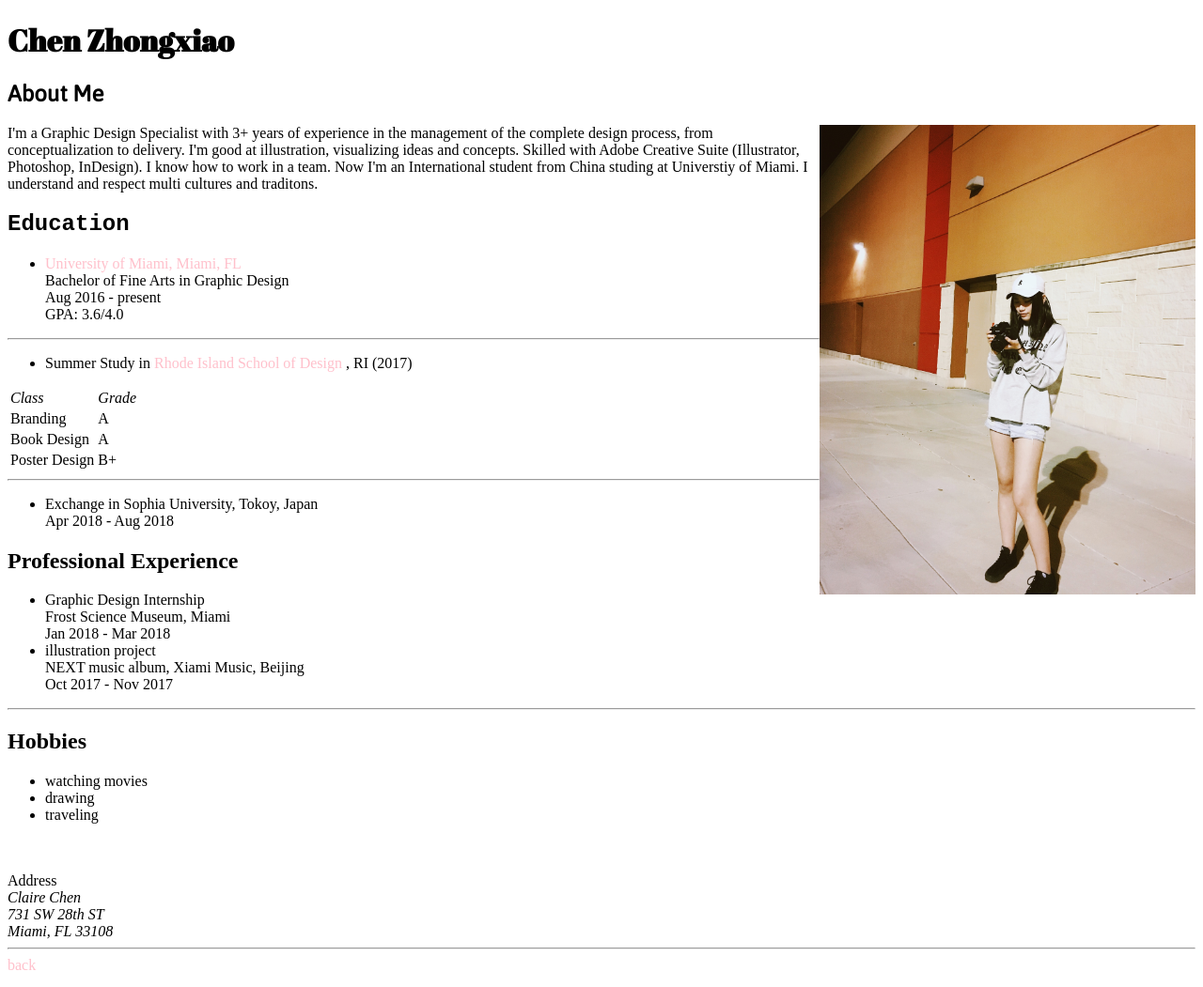
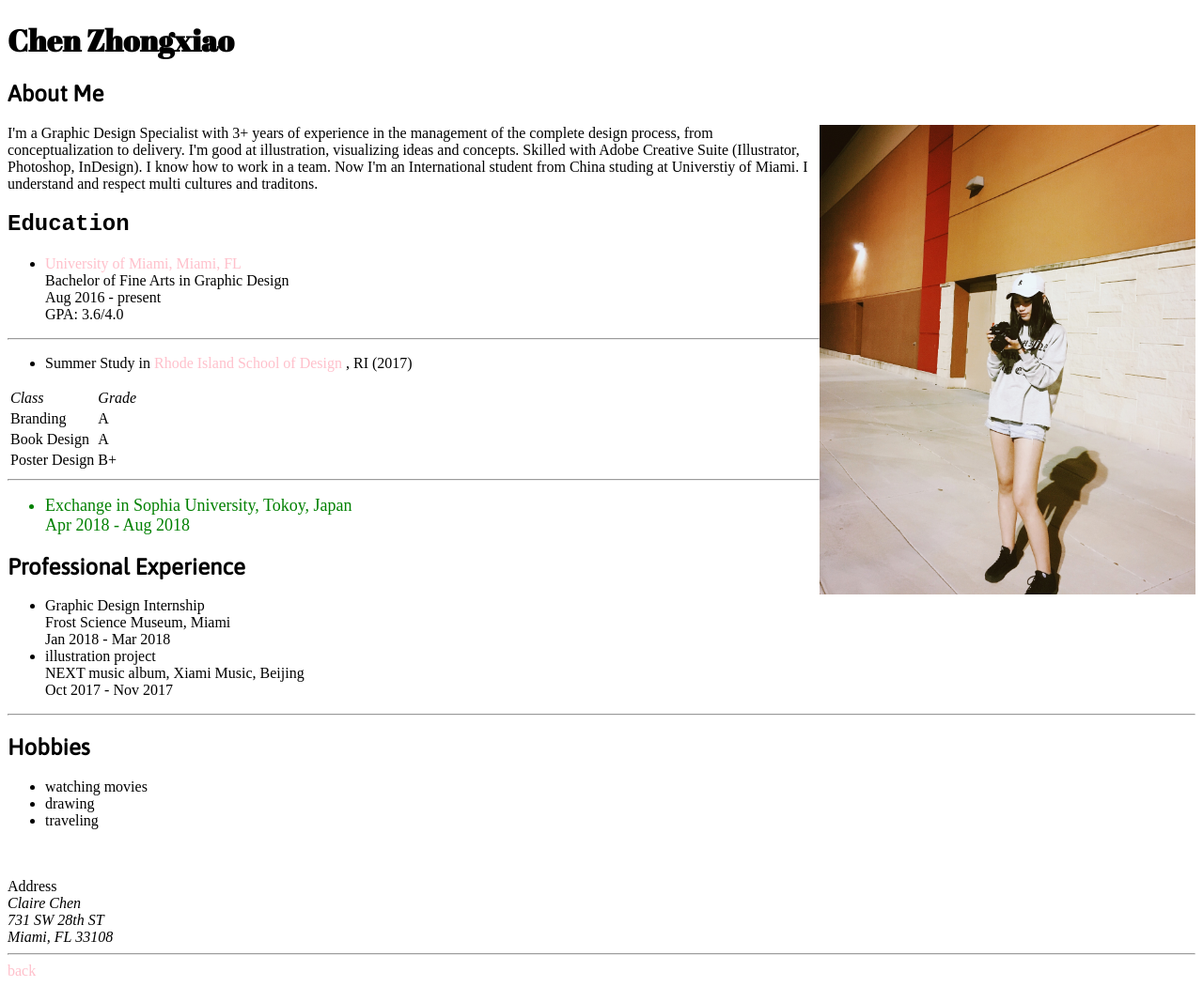
Before and after one commit to zx0731/zx0731.github.io, a plain HTML site: page CIM111/hw/assignment resume css/resume/index.html in a window 1280 px wide. Shown: the whole page at 94% size. Drawn offline with Linux system fonts and the light colour scheme.

Commit message:
9242
9242

```diff
--- a/CIM111/hw/assignment resume css/resume/index.html
+++ b/CIM111/hw/assignment resume css/resume/index.html
@@ -75,7 +75,7 @@ Bachelor of Fine Arts in Graphic Design <br>Aug 2016 - present <br>
 
 <hr>
  <ul>
-   <li>
+   <li id="exchange">
 Exchange in Sophia University, Tokoy, Japan<br>
   Apr 2018 - Aug 2018
 
@@ -83,7 +83,7 @@ Exchange in Sophia University, Tokoy, Japan<br>
  </ul>
 
 <header>
-  <h2 class="experience">Professional Experience</h2>
+  <h2 id="title">Professional Experience</h2>
 </header>
 
 <ul>
@@ -99,7 +99,7 @@ Exchange in Sophia University, Tokoy, Japan<br>
 </ul>
   <hr>
 <header>
-  <h2>Hobbies</h2>
+  <h2 id="title">Hobbies</h2>
 </header>
 
 
@@ -119,7 +119,7 @@ Exchange in Sophia University, Tokoy, Japan<br>
     Address
   </header>
 
-  <address class="">
+  <address class="eddaress">
     Claire Chen <br>
     731 SW 28th ST <br>
     Miami, FL 33108
```
Also changed, not shown: index.html (+1 -1 lines).
